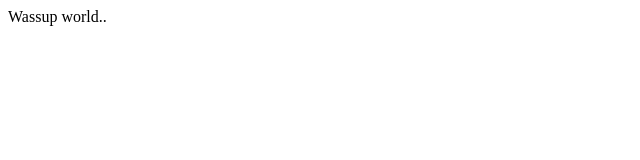
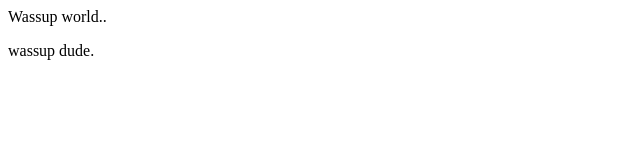
Before and after one commit to YYashSingh-9/just-test, a plain HTML site: page localRepo/index.html in a window 1280 px wide. Shown: the full height of the page, 0-640 px from the left. Drawn offline with Linux system fonts and the light colour scheme.

Commit message:
change in feature2

```diff
--- a/localRepo/index.html
+++ b/localRepo/index.html
@@ -1 +1,2 @@
 <p>Wassup world..</p>
+<p>wassup dude.</p>
```
